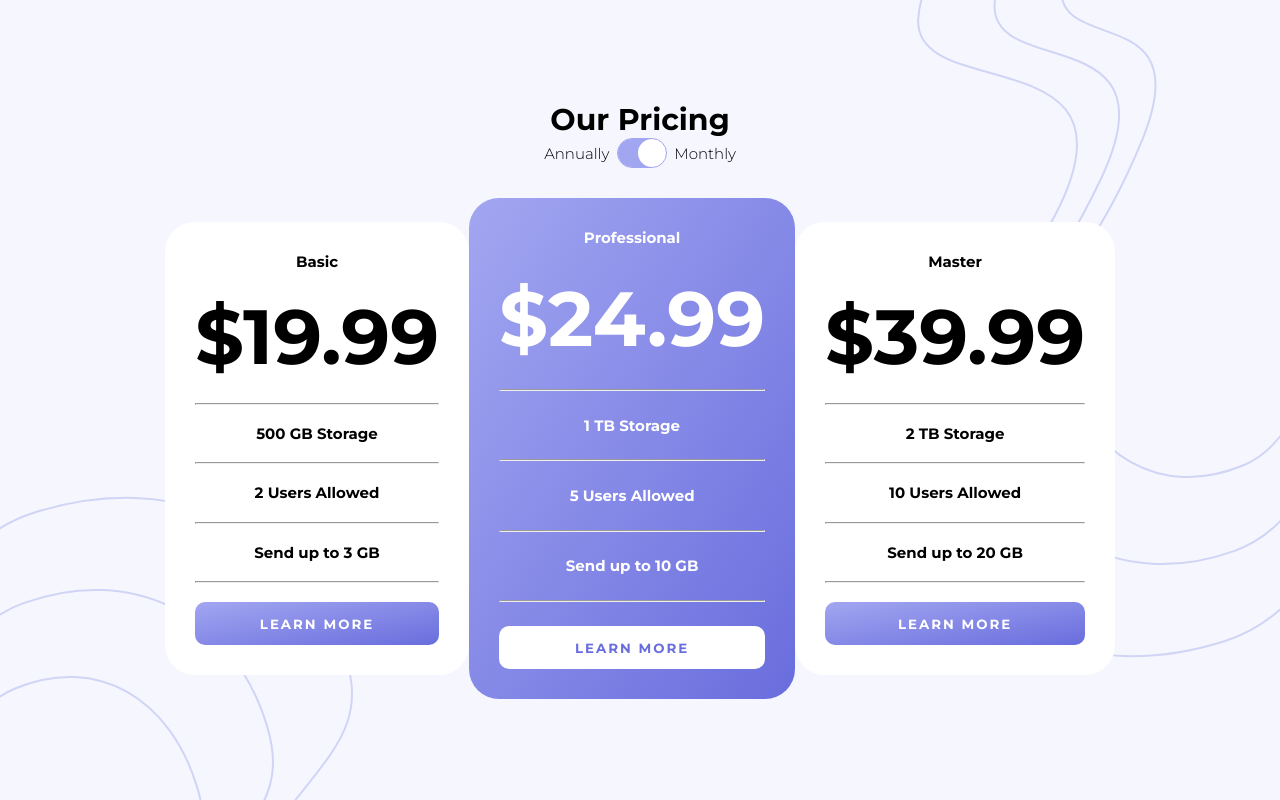
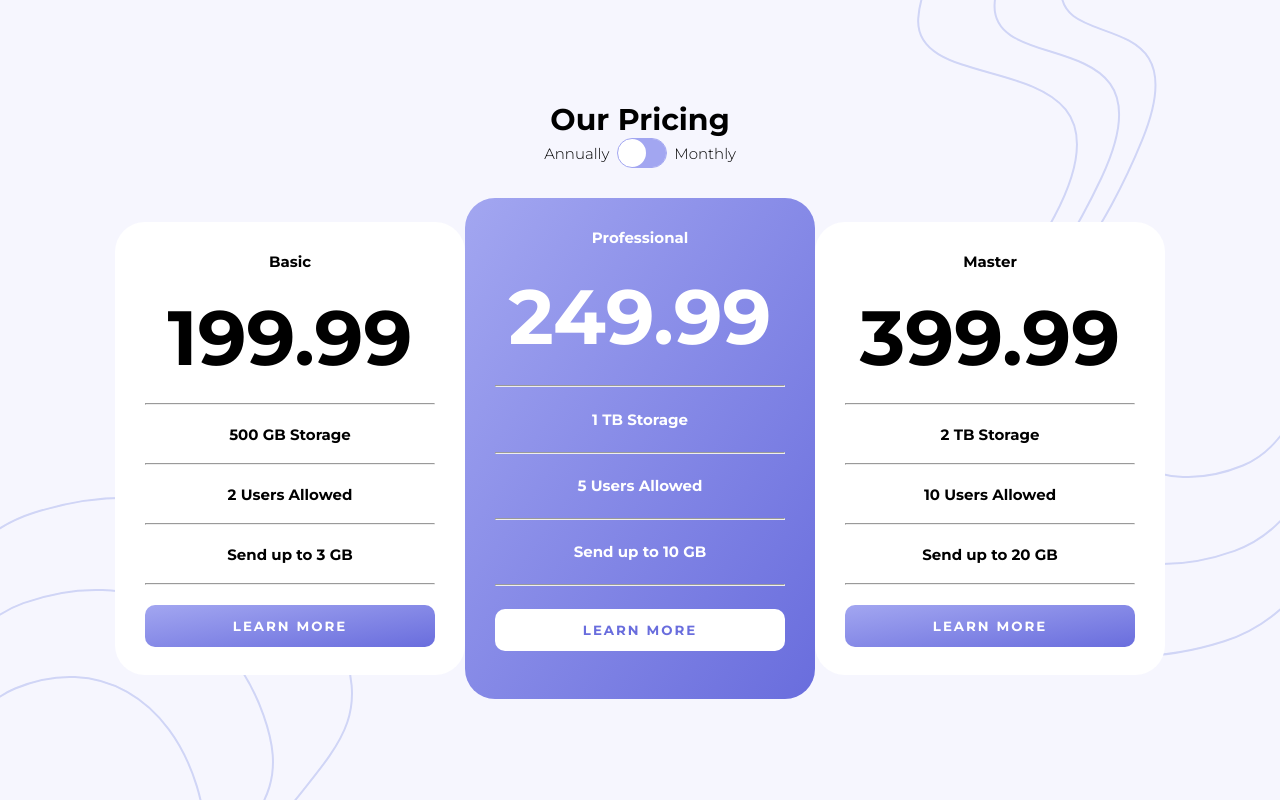
Before and after one commit to RickHalmoguera/Pricing-component, a plain HTML site: page index.html in a window 1280 px wide. Both pictures are taken after a click on the checkbox 641 px from the left and 153 px from the top of the page. Drawn offline with Linux system fonts and the light colour scheme.

Commit message:
update html css and js

```diff
--- a/index.html
+++ b/index.html
@@ -14,7 +14,7 @@
         <h1>Our Pricing</h1>
         <div class="checkbox-container">
             <span>Annually</span>
-            <input type="checkbox" name="billing" id="billing">
+            <input type="checkbox" name="billing" id="checkbox" checked>
             <span>Monthly</span>
         </div>
     </header>
@@ -22,7 +22,7 @@
     <main>
         <div class="card">
             <p>Basic</p>
-            <span class="card-price">$19.99</span>
+            <span class="card-price" id="basicDisplay">$19.99</span>
             <hr>
             <p>500 GB Storage</p>
             <hr>
@@ -30,12 +30,12 @@
             <hr>
             <p>Send up to 3 GB</p>
             <hr>
-            <button class="btn-main">learn more</button>
+            <button class="btn-main" >learn more</button>
         </div>
 
         <div class="card highlight">
             <p>Professional</p>
-            <span class="card-price">$24.99</span>
+            <span class="card-price" id="proDisplay">$24.99</span>
             <hr>
             <p>1 TB Storage</p>
             <hr>
@@ -48,7 +48,7 @@
 
         <div class="card">
             <p>Master</p>
-            <span class="card-price">$39.99</span>
+            <span class="card-price" id="masterDisplay">$39.99</span>
             <hr>
             <p>2 TB Storage</p>
             <hr>
@@ -56,10 +56,12 @@
             <hr>
             <p>Send up to 20 GB</p>
             <hr>
+
             <button class="btn-main">learn more</button>
         </div>
 
     </main>
 
 </body>
+<script src="./index.js"></script>
 </html>
--- a/index.js
+++ b/index.js
@@ -0,0 +1,28 @@
+const checkbox = document.getElementById("checkbox")
+const basicPriceDisplay= document.getElementById("basicDisplay")
+const proPriceDisplay = document.getElementById("proDisplay")
+const masterPriceDisplay = document.getElementById("masterDisplay")
+
+const priceAnnually =[199.99,249.99,399.99]
+const priceMonthly =[19.99,24.99,39.99]
+
+
+
+const changePrice = ()=>{
+
+    if( checkbox.checked){
+
+        basicPriceDisplay.innerText = priceMonthly[0]
+        proPriceDisplay.innerText = priceMonthly[1]
+        masterPriceDisplay.innerText = priceMonthly[2]
+
+    }else{
+
+        basicPriceDisplay.innerText = priceAnnually[0]
+        proPriceDisplay.innerText = priceAnnually[1]
+        masterPriceDisplay.innerText = priceAnnually[2]
+    }
+
+}
+
+checkbox.addEventListener("change", changePrice)
--- a/style.scss
+++ b/style.scss
@@ -16,6 +16,10 @@ $white: #fff;
     font-family: $ff-main;
     font-weight: 700;
     letter-spacing: 2px;
+
+    &:hover{
+        cursor: pointer;
+    }
 }
 *{
     box-sizing: border-box;
@@ -108,8 +112,8 @@ main{
     }
 
     .card{
-        min-height: 453px;
-        max-width: 350px;
+        height: 453px;
+        width: 350px;
         background: $white;
         padding: 2em;
         border-radius: 30px;
@@ -117,7 +121,7 @@ main{
         font-weight: 700;
         display: flex;
         flex-direction: column;
-        justify-content: space-between;
+        gap:1.3em;
 
         .card-price{
             font-size: 4.8rem;
@@ -128,6 +132,12 @@ main{
             background: linear-gradient(to bottom right, $grayishBlue ,$darkGrayishBlue);
             color: $white;
 
+            &:hover{
+                background: $white;
+                color: $darkGrayishBlue;
+                border: 1px solid $darkGrayishBlue;
+            }
+
         }
     }
 
@@ -137,6 +147,7 @@ main{
 
         @media (min-width:957px) {
             height: 501px;
+            gap:1.51em;
 
         }
 
@@ -144,6 +155,12 @@ main{
             @include btn();
             background: $white;
             color: $darkGrayishBlue;
+
+            &:hover{
+                background: transparent;
+                color: $white;
+                border: 1px solid $white;
+            }
         }
     }
 }
```
Also changed, not shown: css/style.css, 1 other file.
